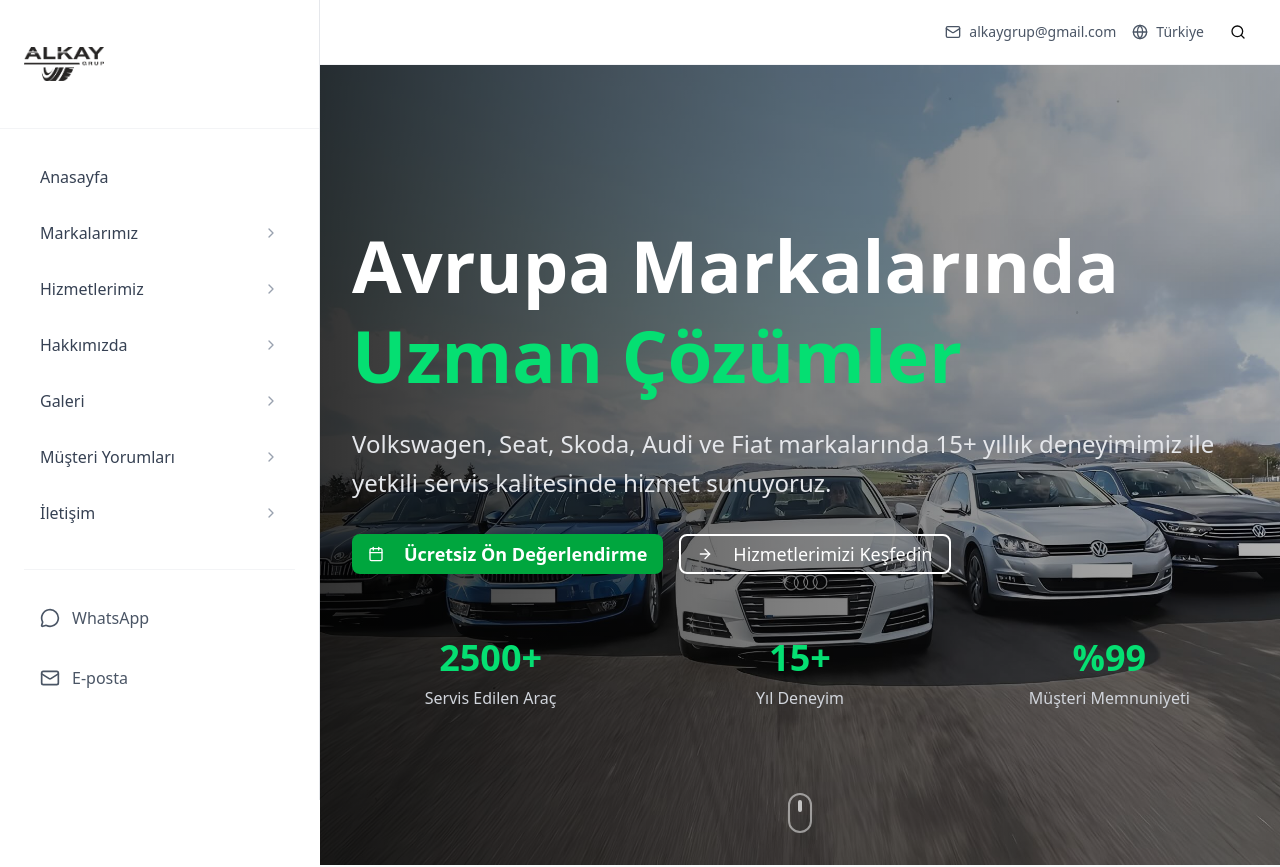
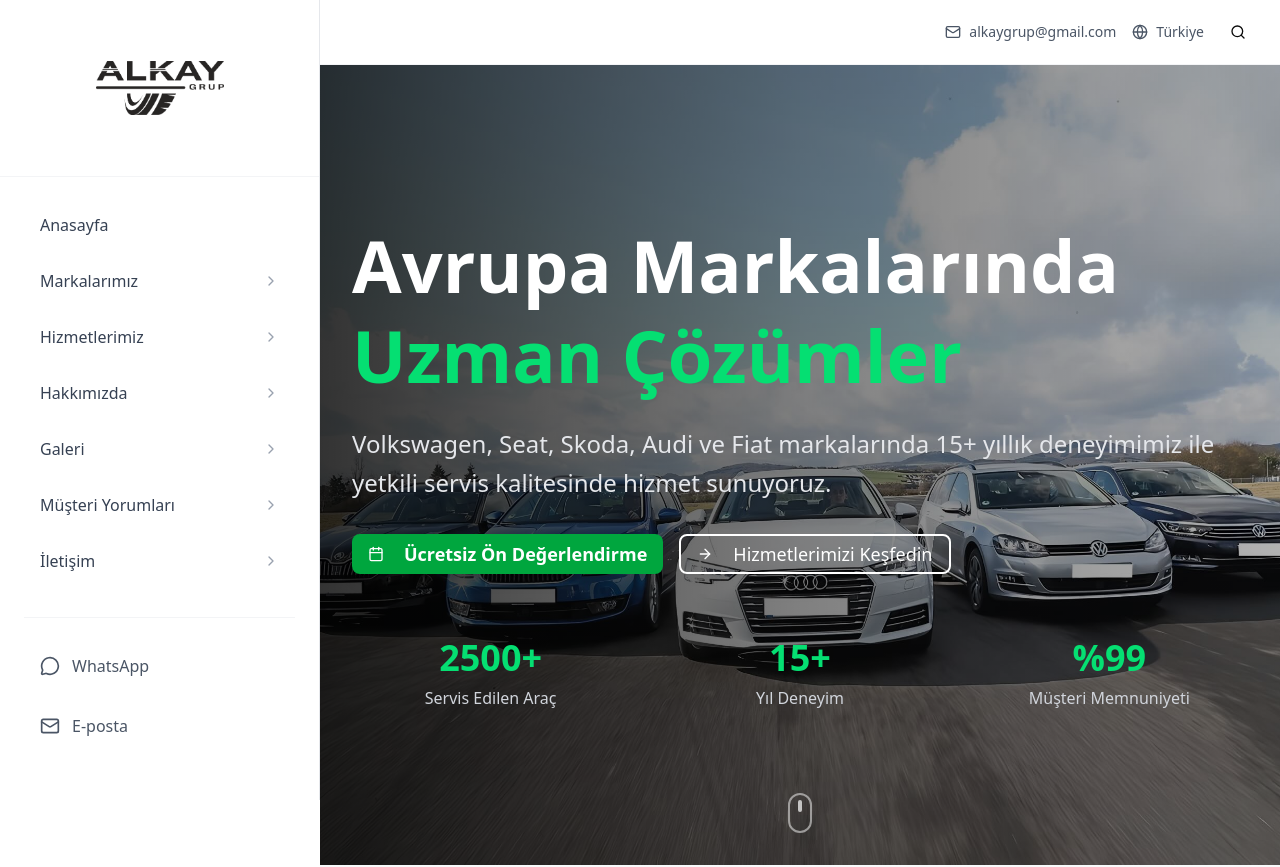
Before and after one commit to caglarmerve/alkay-grup, a Next.js app: page / in a window 1280 px wide. Shown: the top 867 px of the page. Built offline with nearby package versions, Linux system fonts and the light colour scheme.

Commit message:
düzeltme

```diff
--- a/app/page.tsx
+++ b/app/page.tsx
@@ -60,16 +60,15 @@
           sidebarOpen ? "w-80" : "w-0"
         } lg:w-80 overflow-hidden`}
       >
-        <div className="p-4 sm:p-6 border-b border-gray-100">
-          <div className="flex items-center space-x-3">
-
+                   <div className="p-4 sm:p-6 border-b border-gray-100">
+          <div className="flex flex-col items-center text-center space-y-4">
             <div className="relative">
               <Image
                 src="/images/logos/alkay-grup-logo.png"
                 alt="Alkay Grup Logo"
-                width={80}
-                height={80}
-                className="h-12 w-12 sm:h-16 sm:w-16 lg:h-20 lg:w-20 object-contain"
+                width={150}
+                height={150}
+                className="h-24 w-24 sm:h-28 sm:w-28 lg:h-32 lg:w-32 object-contain mx-auto"
               />
             </div>
 
```
